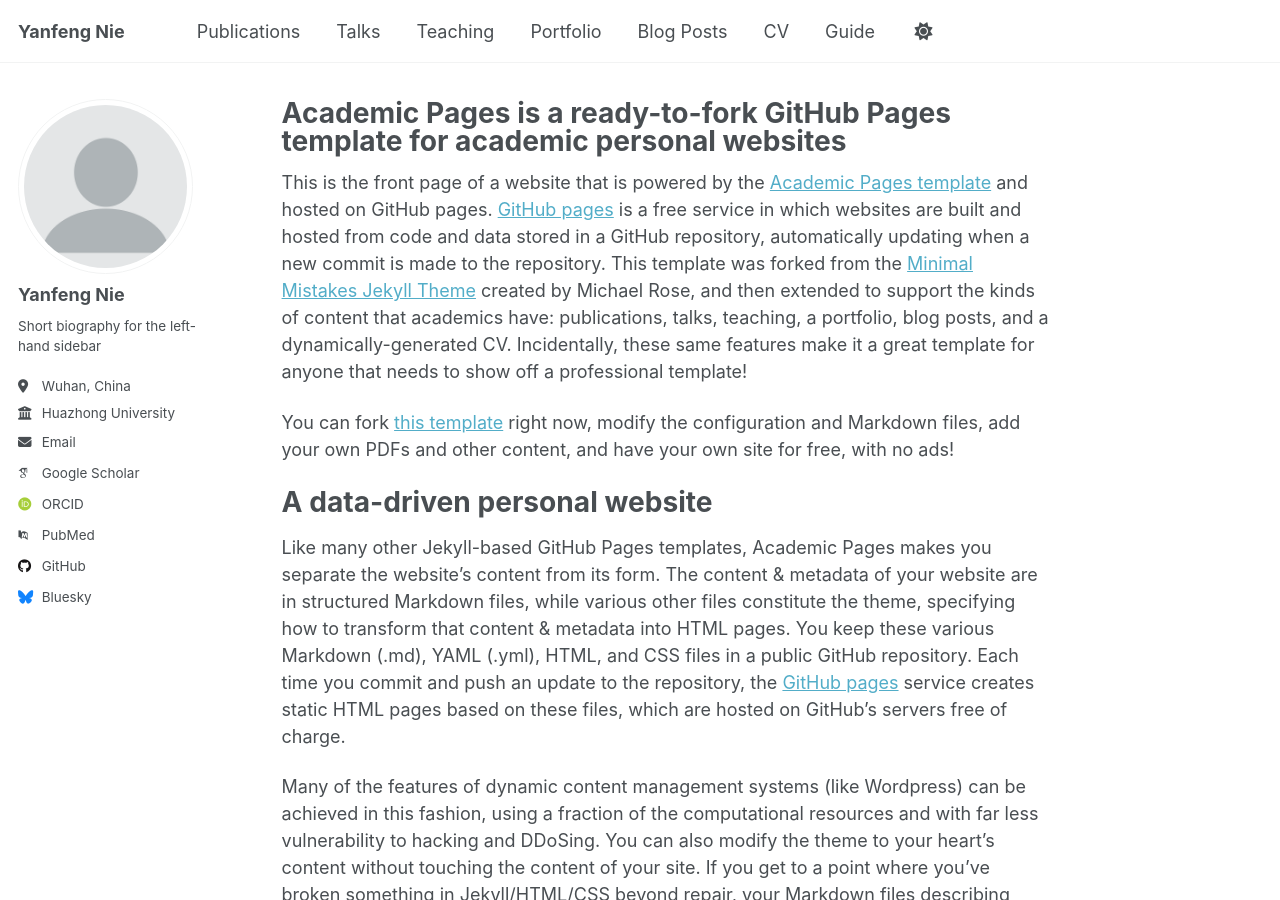
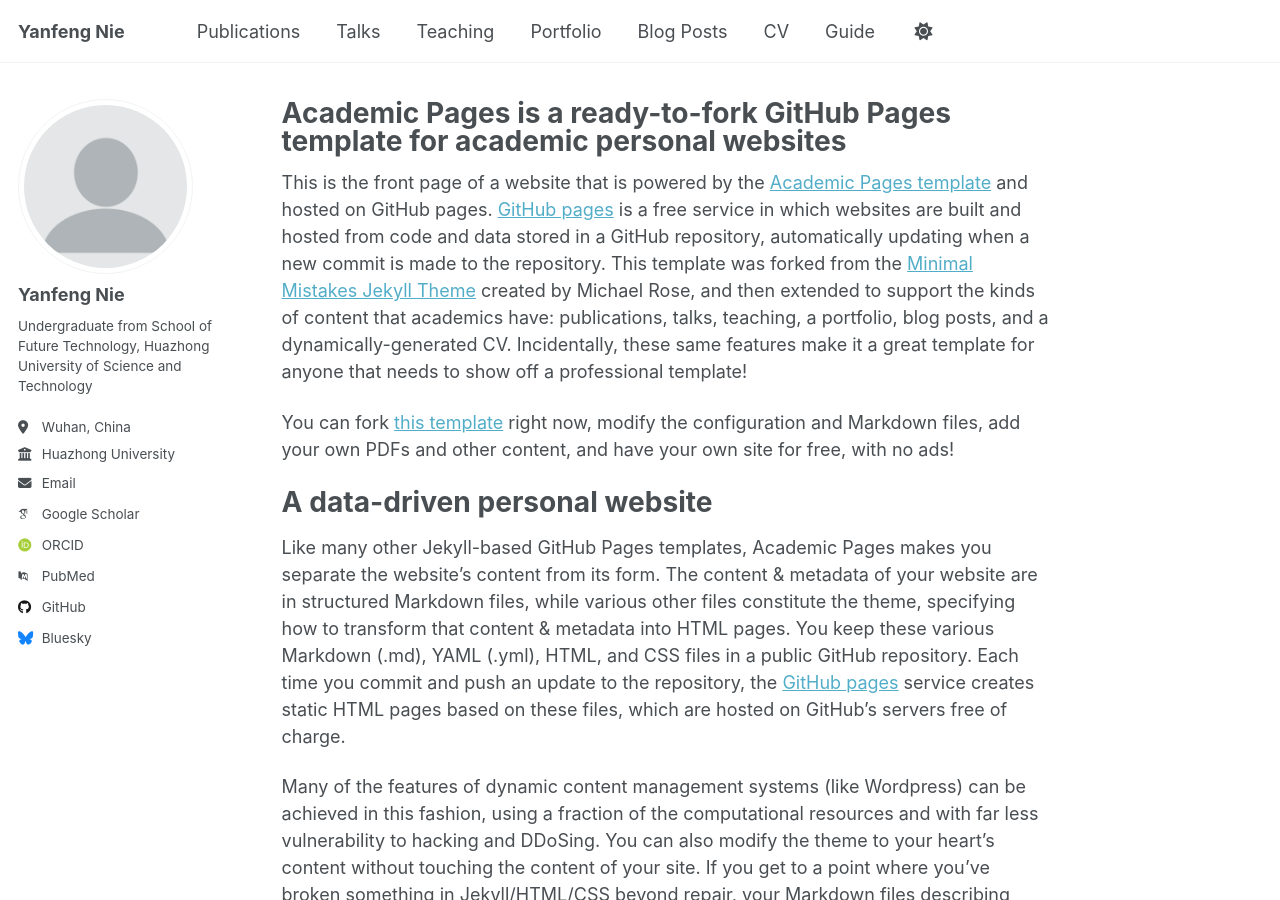
Before and after one commit to yanfeng-nie/yanfeng-nie.github.io, a Jekyll site: the page built from _pages/about.md, in a window 1280 px wide and 900 px high. Built offline with Jekyll 4.4.1, drawn with Linux system fonts in a browser that asks for light colours; some web fonts are replaced; a script that is not in the unit is left out.

Commit message:
Update _config.yml

```diff
--- a/_config.yml
+++ b/_config.yml
@@ -25,7 +25,7 @@
   avatar           : "profile.png"
   name             : "Yanfeng Nie"
   pronouns         : # example: "she/her"
-  bio              : "Short biography for the left-hand sidebar"
+  bio              : "Undergraduate from School of Future Technology, Huazhong University of Science and Technology"
   location         : "Wuhan, China"
   employer         : "Huazhong University"
   uri              : # URL
```
